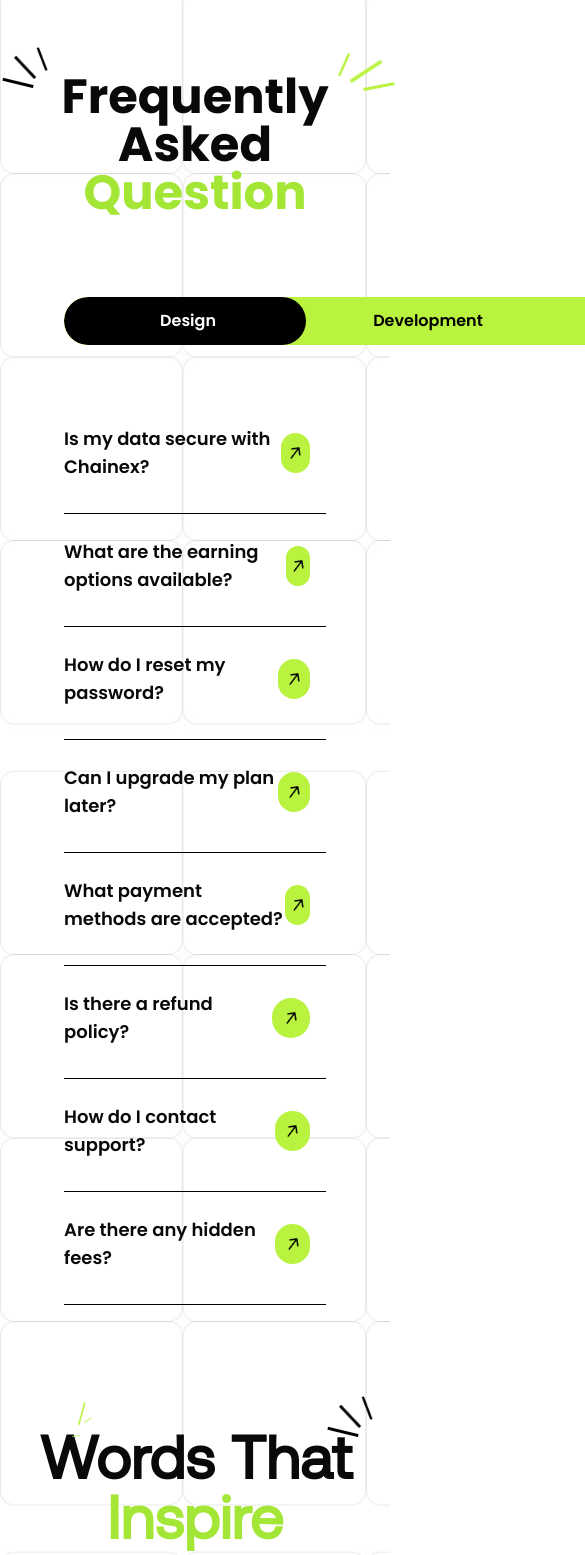
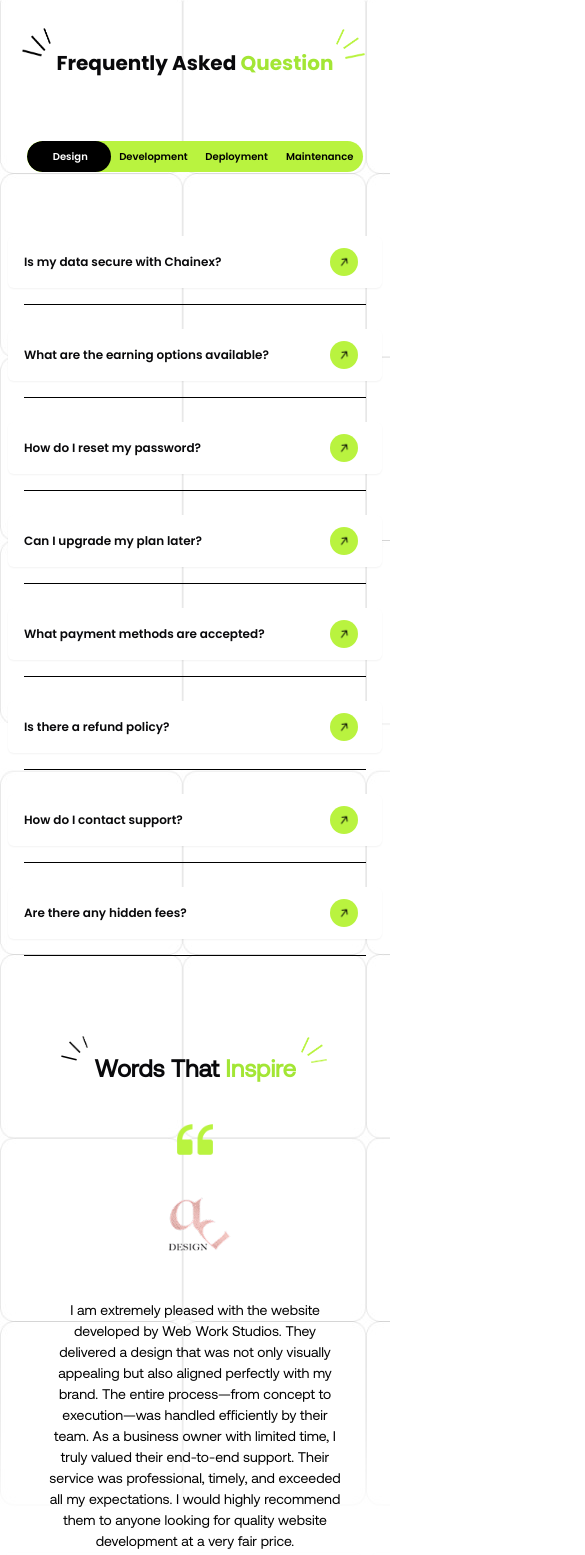
Before and after one commit to Sandipan-seth/WebWorkStudioPage, a React (Vite) app: page / in a window 390 px wide. Shown: the part 6269-7824 px from the top of the page, 585 px wide, since content can reach past the window. Built offline with nearby package versions, Linux system fonts and the light colour scheme.

Commit message:
updated the mobile view for testimoinlas and faq

```diff
--- a/src/components/HomeComponents/Faq/Faq.jsx
+++ b/src/components/HomeComponents/Faq/Faq.jsx
@@ -1,4 +1,4 @@
-import React, { useState } from "react";
+import React, { useState, useRef, useEffect } from "react";
 import right_arrow from "../../../assets/HomeAssets/FAQ/right_arrow.png";
 import faq_blackline1 from "../../../assets/HomeAssets/FAQ/faq_blackline1.png";
 import faq_blackline2 from "../../../assets/HomeAssets/FAQ/faq_blackline2.png";
@@ -24,43 +24,43 @@ const FAQ = () => {
     const [activeTab, setActiveTab] = useState(0);
 
     return (
-        <div className="w-full max-w-7xl mx-auto py-16 px-16">
+        <div className="w-full max-w-7xl mx-auto py-10 px-2 sm:px-6 lg:px-16">
             {/* Heading */}
-            <div className="flex justify-center items-center gap-2 mb-10">
+            <div className="flex justify-center items-center gap-2 mb-6 sm:mb-10">
                 {/* Heading */}
                 <div className="relative flex justify-center items-center mt-2 mb-10">
-                    <div className="flex items-center absolute left-[-68px] top-[-2px] gap-1">
-                        <img src={faq_blackline1} alt="Black Line 1" className="relative h-6 translate-x-[43px] translate-y-[-24px]" />
-                        <img src={faq_blackline2} alt="Black Line 2" className="relative h-6 translate-x-[5px] translate-y-[-16px]" />
-                        <img src={faq_blackline3} alt="Black Line 3" className="relative object-contain w-8 h-6 translate-x-[-34px]" />
+                    <div className="flex items-center absolute left-[-71px] top-[-4px] sm:left-[-68px] sm:top-[-2px] gap-1">
+                        <img src={faq_blackline1} alt="Black Line 1" className="relative h-4 sm:h-6 translate-x-[57px] translate-y-[-17px] sm:translate-x-[43px] sm:translate-y-[-24px]" />
+                        <img src={faq_blackline2} alt="Black Line 2" className="relative h-4 sm:h-6 translate-x-[33px] translate-y-[-10px] sm:translate-x-[5px] sm:translate-y-[-16px]" />
+                        <img src={faq_blackline3} alt="Black Line 3" className="relative object-contain h-4 w-5 sm:w-8 sm:h-6 translate-x-[5px] sm:translate-x-[-34px]" />
                     </div>
 
-                    <h2 className="text-5xl font-poppins font-bold text-center">
+                    <h2 className="sm:text-5xl text-xl font-poppins font-bold text-center">
                         Frequently Asked <span className="text-lime-400">Question</span>
                     </h2>
 
-                    <div className="flex items-center absolute top-1 right-6 gap-1">
-                        <img src={faq_greenline1} alt="Green Line 1" className="relative h-6 translate-x-[120px] translate-y-[-24px]" />
-                        <img src={faq_greenline2} alt="Green Line 2" className="relative h-6 translate-x-[114px] translate-y-[-18px]" />
-                        <img src={faq_greenline3} alt="Green Line 3" className="relative object-contain w-8 h-6 translate-x-[90px] translate-y-[-2px]" />
+                    <div className="flex items-center absolute top-[-6px] right-7 sm:top-1 sm:right-6 gap-1">
+                        <img src={faq_greenline1} alt="Green Line 1" className="relative h-4 translate-x-[84px] translate-y-[-14px] sm:h-6 sm:translate-x-[120px] sm:translate-y-[-24px]" />
+                        <img src={faq_greenline2} alt="Green Line 2" className="relative h-3 translate-x-[78px] translate-y-[-8px] sm:h-6 sm:translate-x-[114px] sm:translate-y-[-18px]" />
+                        <img src={faq_greenline3} alt="Green Line 3" className="relative object-contain h-4 w-5 translate-x-[60px] translate-y-[5px] sm:w-8 sm:h-6 sm:translate-x-[90px] sm:translate-y-[-2px]" />
                     </div>
                 </div>
 
             </div>
 
+
             {/* Tab Selector */}
-            <div className="relative bg-[#B9F33F] rounded-full mx-auto p-1 mb-20 overflow-hidden" style={{ width: "968px" }}>
+            <div className="relative bg-[#B9F33F] rounded-full mx-auto p-0 sm:p-1 mb-16 sm:mb-20 overflow-hidden w-[90%] max-w-[400px] sm:w-full sm:max-w-[968px] px-2 sm:px-0">
                 <div
                     className="absolute top-0 left-0 h-full w-1/4 bg-black rounded-full transition-transform duration-300"
                     style={{ transform: `translateX(${activeTab * 100}%)` }}
                 ></div>
-                <div className="relative z-10 grid grid-cols-4">
+                <div className="relative z-10 grid grid-cols-4 sm:gap-0 gap-3">
                     {tabs.map((tab, index) => (
                         <button
                             key={index}
                             onClick={() => setActiveTab(index)}
-                            className={`text-center py-2 px-4 rounded-full font-poppins font-semibold text-md transition-all duration-200 w-full ${activeTab === index ? "text-white" : "text-black"
-                                }`}
+                            className={`text-center py-2 px-0 sm:px-4 rounded-full font-poppins font-semibold text-[10px] sm:text-lg transition-all duration-200 sm:w-full ${activeTab === index ? "text-white" : "text-black"}`}
                         >
                             {tab}
                         </button>
@@ -68,26 +68,29 @@ const FAQ = () => {
                 </div>
             </div>
 
+
+
             {/* FAQ List */}
-            <div className="space-y-6">
+            <div className="space-y-6 sm:space-y-6">
                 {data.map((question, index) => (
-                    <div key={index}>
-                        <div className="flex justify-between items-center">
-                            <span className="text-lg font-poppins font-semibold">
+                    <div key={index} className="w-full">
+                        <div className="flex justify-between items-center px-4 py-3 bg-white rounded-md shadow-sm sm:shadow-none sm:px-2 sm:py-0">
+                            <span className="text-xs sm:text-xl font-poppins font-semibold text-left">
                                 {question}
                             </span>
-                            <div className="w-10 h-10 rounded-full bg-[#B9F33F] flex items-center justify-center mr-4">
+                            <div className="w-7 h-7 sm:w-10 sm:h-10 rounded-full bg-[#B9F33F] flex items-center justify-center ml-4 sm:mr-0 mr-2 shrink-0">
                                 <img
                                     src={right_arrow}
                                     alt="Right Arrow"
-                                    className="w-6 h-6"
+                                    className="w-4 h-4 sm:w-6 sm:h-6"
                                 />
                             </div>
                         </div>
-                        <div className="border-b border-black mt-8"></div>
+                        <div className="border-b border-black mt-4 sm:mt-8 mx-4 sm:mx-0"></div>
                     </div>
                 ))}
             </div>
+
         </div>
     );
 };
--- a/src/components/HomeComponents/Testimonial/Testimonial.jsx
+++ b/src/components/HomeComponents/Testimonial/Testimonial.jsx
@@ -32,6 +32,8 @@ const testimonials = [
     },
 ];
 
+// Imports remain unchanged
+
 const Testimonial = () => {
     const settings = {
         dots: true,
@@ -44,11 +46,11 @@ const Testimonial = () => {
         arrows: false,
         appendDots: dots => (
             <div className="mt-2 mb-2">
-                <ul className="flex justify-center gap-3"> {dots} </ul>
+                <ul className="flex justify-center gap-2 sm:gap-3"> {dots} </ul>
             </div>
         ),
         customPaging: i => (
-            <div className="dot w-4 h-4 rounded-full border border-black mt-4"></div>
+            <div className="dot w-3 h-3 sm:w-4 sm:h-4 rounded-full border border-black mt-4"></div>
         )
     };
 
@@ -56,25 +58,25 @@ const Testimonial = () => {
         <div className="w-full max-w-7xl mx-auto px-4 mt-14 text-center">
             {/* Heading */}
             <div className="relative flex justify-center items-center mt-2 mb-2">
-                <div className="flex items-center absolute left-[302px] top-[-5px] gap-1">
-                    <img src={faq_blackline1} alt="Black Line 1" className="relative h-6 translate-x-[43px] translate-y-[-24px]" />
-                    <img src={faq_blackline2} alt="Black Line 2" className="relative h-6 translate-x-[5px] translate-y-[-16px]" />
-                    <img src={faq_blackline3} alt="Black Line 3" className="relative object-contain w-8 h-6 translate-x-[-34px]" />
+                <div className="sm:flex items-center absolute left-[181px] top-[-11px] sm:left-[302px] sm:top-[-5px] gap-1">
+                    <img src={faq_blackline1} alt="Black Line 1" className="relative h-3 translate-x-[-115px] translate-y-[-5px] sm:h-6 sm:translate-x-[43px] sm:translate-y-[-24px]" />
+                    <img src={faq_blackline2} alt="Black Line 2" className="relative h-3 translate-x-[-128px] translate-y-[-12px] sm:h-6 sm:translate-x-[5px] sm:translate-y-[-16px]" />
+                    <img src={faq_blackline3} alt="Black Line 3" className="relative object-contain h-3 w-4 translate-x-[-136px] translate-y-[-13px] sm:translate-y-[0px] sm:w-8 sm:h-6 sm:translate-x-[-34px]" />
                 </div>
 
-                <h2 className="text-6xl font-aeonik font-bold mb-0">
+                <h2 className="text-2xl sm:text-6xl font-aeonik font-bold mb-0">
                     Words That <span className="text-lime-400">Inspire</span>
                 </h2>
 
-                <div className="flex items-center absolute top-[1px] right-[408px] gap-1">
-                    <img src={faq_greenline1} alt="Green Line 1" className="relative h-6 translate-x-[120px] translate-y-[-24px]" />
-                    <img src={faq_greenline2} alt="Green Line 2" className="relative object-contain w-8 h-6 translate-x-[114px] translate-y-[-18px]" />
-                    <img src={faq_greenline3} alt="Green Line 3" className="relative object-contain w-8 h-6 translate-x-[90px] translate-y-[-2px]" />
+                <div className="sm:flex items-center absolute top-[-15px] right-[175px] sm:top-[1px] sm:right-[408px] gap-1">
+                    <img src={faq_greenline1} alt="Green Line 1" className="relative h-4 translate-x-[118px] sm:h-6 sm:translate-x-[120px] sm:translate-y-[-24px]" />
+                    <img src={faq_greenline2} alt="Green Line 2" className="relative object-contain h-3 w-4 translate-x-[124px] translate-y-[-9px] sm:w-8 sm:h-6 sm:translate-x-[114px] sm:translate-y-[-18px]" />
+                    <img src={faq_greenline3} alt="Green Line 3" className="relative object-contain h-3 w-4 translate-x-[128px] translate-y-[-10px] sm:w-8 sm:h-6 sm:translate-x-[90px] sm:translate-y-[-2px]" />
                 </div>
             </div>
 
             {/* Quote Icon */}
-            <img src={quote_icon} alt="Quote" className="mx-auto w-10 mb-6 mt-12" />
+            <img src={quote_icon} alt="Quote" className="mx-auto w-9 sm:w-10 mb-6 mt-10" />
 
             {/* Testimonial Slider */}
             <Slider {...settings} className="testimonial-slider">
@@ -82,15 +84,15 @@ const Testimonial = () => {
                     <div key={index} className="px-2">
                         <div className="p-2 flex justify-center">
                             <div className="flex flex-col h-full items-center text-center space-y-4">
-                                <img src={testimonial.logo} alt="Logo" className="mx-auto w-28 h-28 mb-4" />
-                                <p className=" font-aeonik text-black text-[25px] leading-tight flex-1 px-12">
+                                <img src={testimonial.logo} alt="Logo" className="mx-auto w-20 h-20 sm:w-28 sm:h-28 mb-4" />
+                                <p className="font-aeonik text-black text-sm sm:text-[25px] leading-normal sm:leading-tight px-4 sm:px-12">
                                     {testimonial.text}
                                 </p>
                                 <div>
-                                    <h4 className="text-black font-aeonik font-semibold text-3xl mt-6">
+                                    <h4 className="text-black font-aeonik font-semibold text-lg sm:text-3xl mt-4">
                                         {testimonial.name}
                                     </h4>
-                                    <p className="font-aeonik text-black text-md">{testimonial.title}</p>
+                                    <p className="font-aeonik text-black text-sm sm:text-md">{testimonial.title}</p>
                                 </div>
                             </div>
                         </div>
@@ -104,9 +106,6 @@ const Testimonial = () => {
           .testimonial-slider .slick-dots li .dot {
             background: white;
             border: 1px solid black;
-            width: 12px;
-            height: 12px;
-            border-radius: 50%;
           }
 
           .testimonial-slider .slick-dots li.slick-active .dot {
@@ -117,5 +116,4 @@ const Testimonial = () => {
         </div>
     );
 };
-
 export default Testimonial;
```
